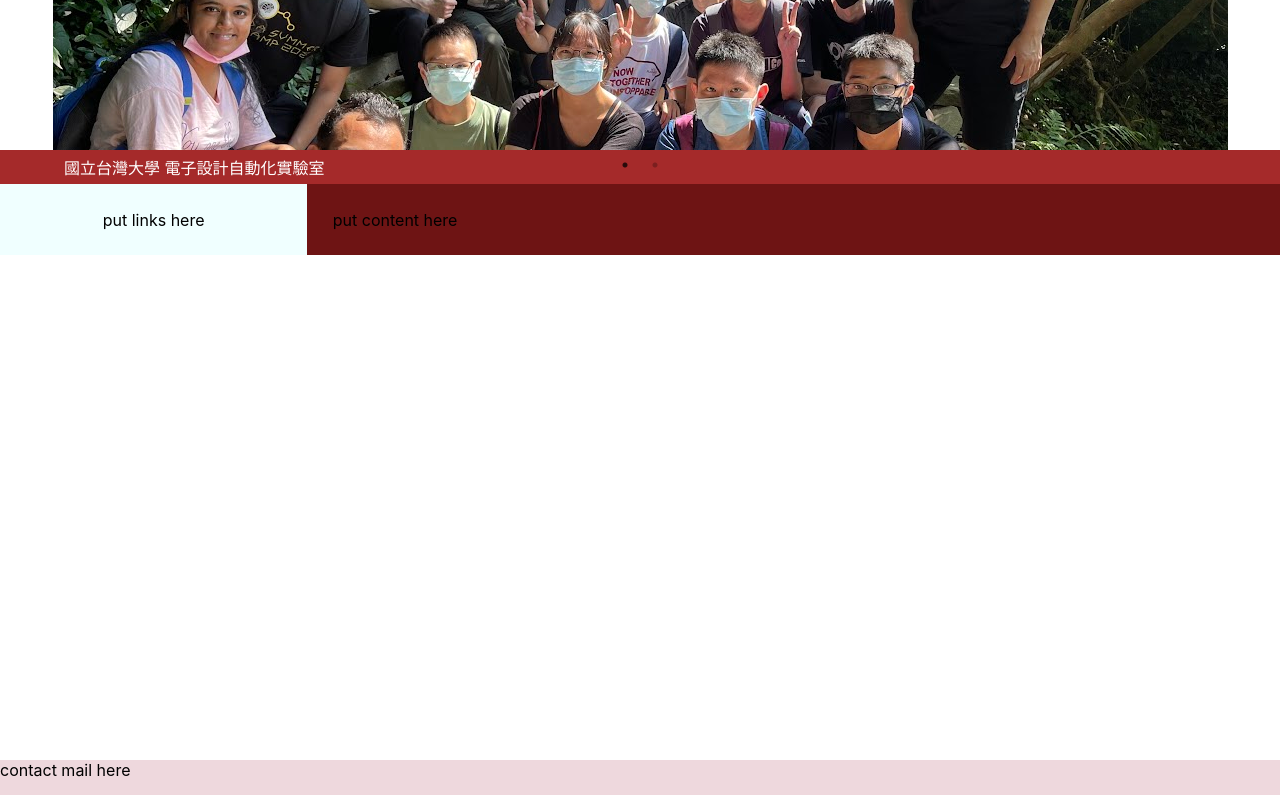
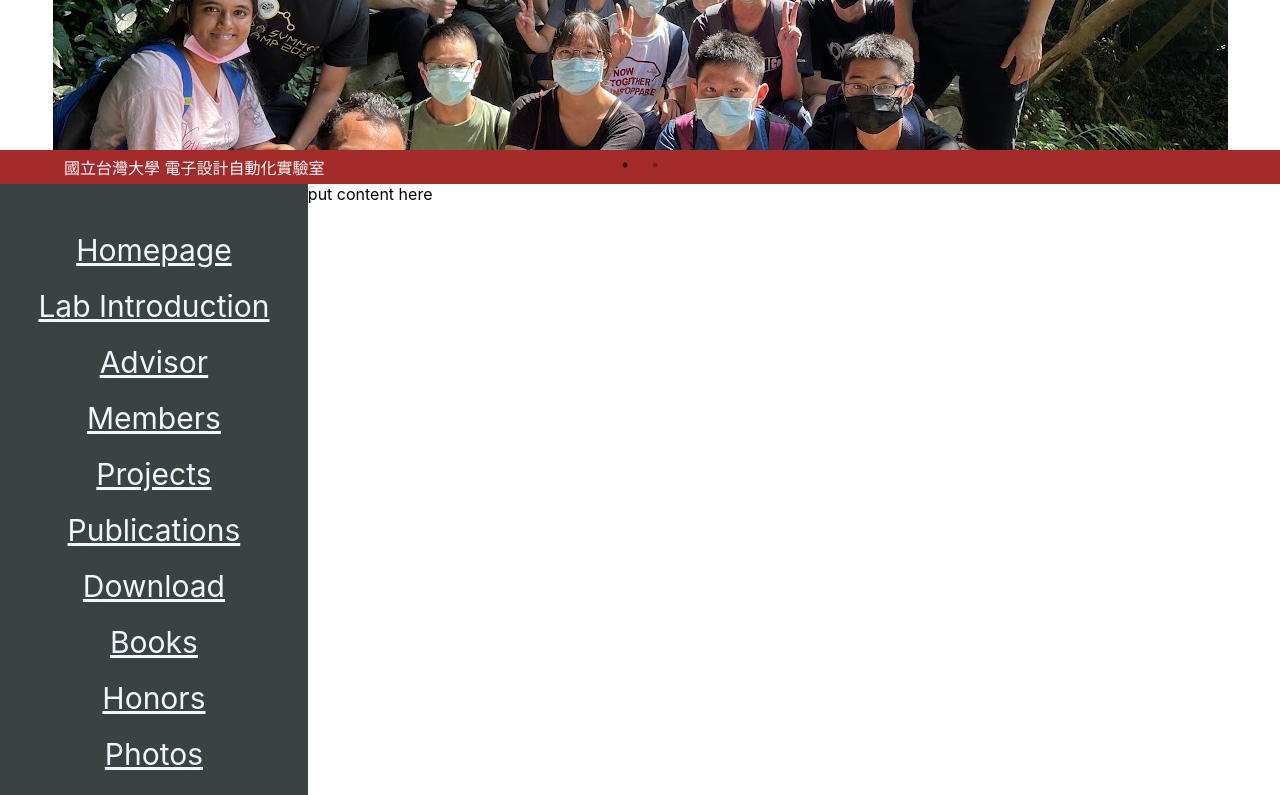
Before and after one commit to harry1003/Lab-Website, a React (Create React App) app in the folder client/: page / in a window 1280 px wide. Shown: the top 795 px of the page. Built offline with nearby package versions, Linux system fonts and the light colour scheme.

Commit message:
add links

```diff
--- a/client/package.json
+++ b/client/package.json
@@ -8,7 +8,7 @@
     "@testing-library/user-event": "^13.5.0",
     "react": "^17.0.2",
     "react-dom": "^17.0.2",
-    "react-router-dom": "^6.2.2",
+    "react-router-dom": "^6.3.0",
     "react-scripts": "^5.0.1",
     "react-slick": "^0.29.0",
     "slick-carousel": "^1.8.1",
--- a/client/src/containers/Body/Body.css
+++ b/client/src/containers/Body/Body.css
@@ -1,23 +1,36 @@
 .Body {
-    width: 100%;
+    height: 100%;
+    width : 100%;
+    position: absolute;
 
     display: flex;
     flex-direction: row;
 }
 
 .Links {
-    width: 25%;
-    background-color: azure;
+    width: 20%;
+    background-color: rgb(60, 66, 66);
 
-    display: flex;
-    justify-content: center;
-    align-items: center;
+    padding-top: 3%;
+    padding-left: 3%;
+    padding-right: 3%;
+
+    font-size: larger;
+
+}
+
+.Link {
+    padding: 10px 0px;
+    list-style-type: none;
+    text-align: center;
+    white-space: nowrap;
+}
+
+.Word {
+    color: aliceblue;
+    font-size: 30px;
 }
 
 .Content {
-    width: 75%;
-    background-color: rgb(110, 20, 20);
-
-    display: flex;
-    padding: 2%;
+    width: 100%;
 }
--- a/client/src/containers/Body/Body.js
+++ b/client/src/containers/Body/Body.js
@@ -1,6 +1,13 @@
 import React, { Component } from 'react'
+import {
+    BrowserRouter as Router,
+    Switch,
+    Route,
+    Link
+} from "react-router-dom";
+import './Body.css'
 
-import './Body.css'
+import introduction  from "../../resource/EDA_lab.pdf"
 
 class Body extends Component {
     constructor(props) {
@@ -10,9 +17,20 @@ class Body extends Component {
     render() {
         return(
             <div className="Body">
-                <div className="Links">
-                    put links here
-                </div>
+                <nav class="Links">
+                    <li className='Link'><Link to="/" className='Word'>Homepage</Link></li>
+                    <li className='Link'><a href={introduction} className='Word'>Lab Introduction</a></li>
+                    <li className='Link'><a href="http://cc.ee.ntu.edu.tw/~ywchang/" className='Word'>Advisor</a></li>
+                    <li className='Link'><Link to="/Members" className='Word'>Members</Link></li>
+                    <li className='Link'><a href="http://cc.ee.ntu.edu.tw/~ywchang/projects.html" className='Word'>Projects</a></li>
+                    <li className='Link'><a href="http://cc.ee.ntu.edu.tw/~ywchang/publications.html" className='Word'>Publications</a></li>
+                    <li className='Link'><a href="http://eda.ee.ntu.edu.tw/research.htm" className='Word'>Download</a></li>
+                    <li className='Link'><Link to="/Books" className='Word'>Books</Link></li>
+                    <li className='Link'><Link to="/Honors" className='Word'>Honors</Link></li>
+                    <li className='Link'><Link to="/Photos" className='Word'>Photos</Link></li>
+                    <li className='Link'><Link to="/Links" className='Word'>Links</Link></li>
+                    <li className='Link'><Link to="/Login" className='Word'>Members Only</Link></li>
+                </nav>
 
                 <div className="Content">
                     put content here
--- a/client/src/containers/Main.js
+++ b/client/src/containers/Main.js
@@ -14,10 +14,10 @@ class Main extends Component {
 
     render() {
         return(
-            <div>
+            <div className='Main'>
                 <Header/>
                 <Body/>
-                <Bottom/>
+                {/* <Bottom/> */}
             </div>
         );
     }
```
Also changed, not shown: 2 other files (tests, documents, lock files or other folders).
